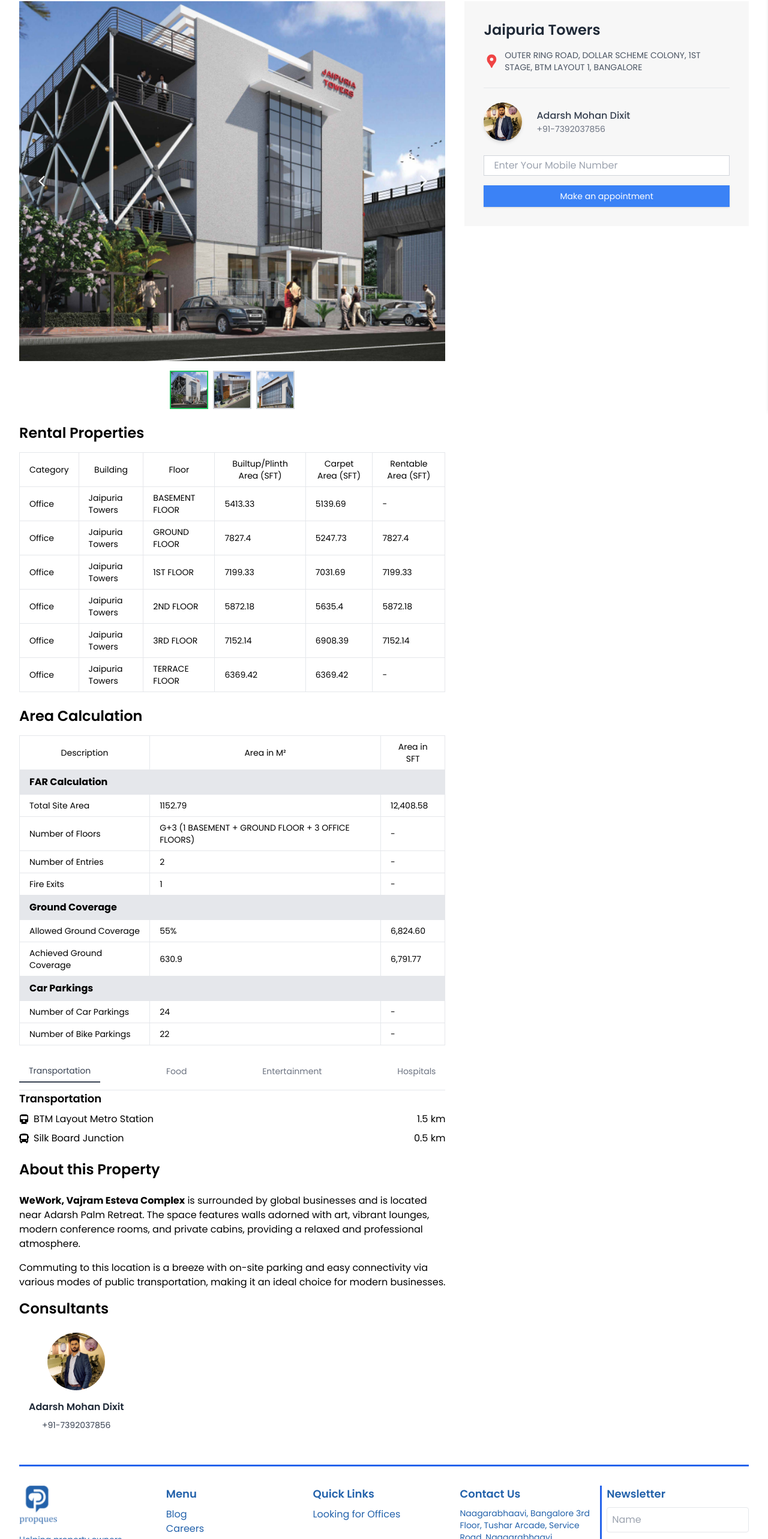
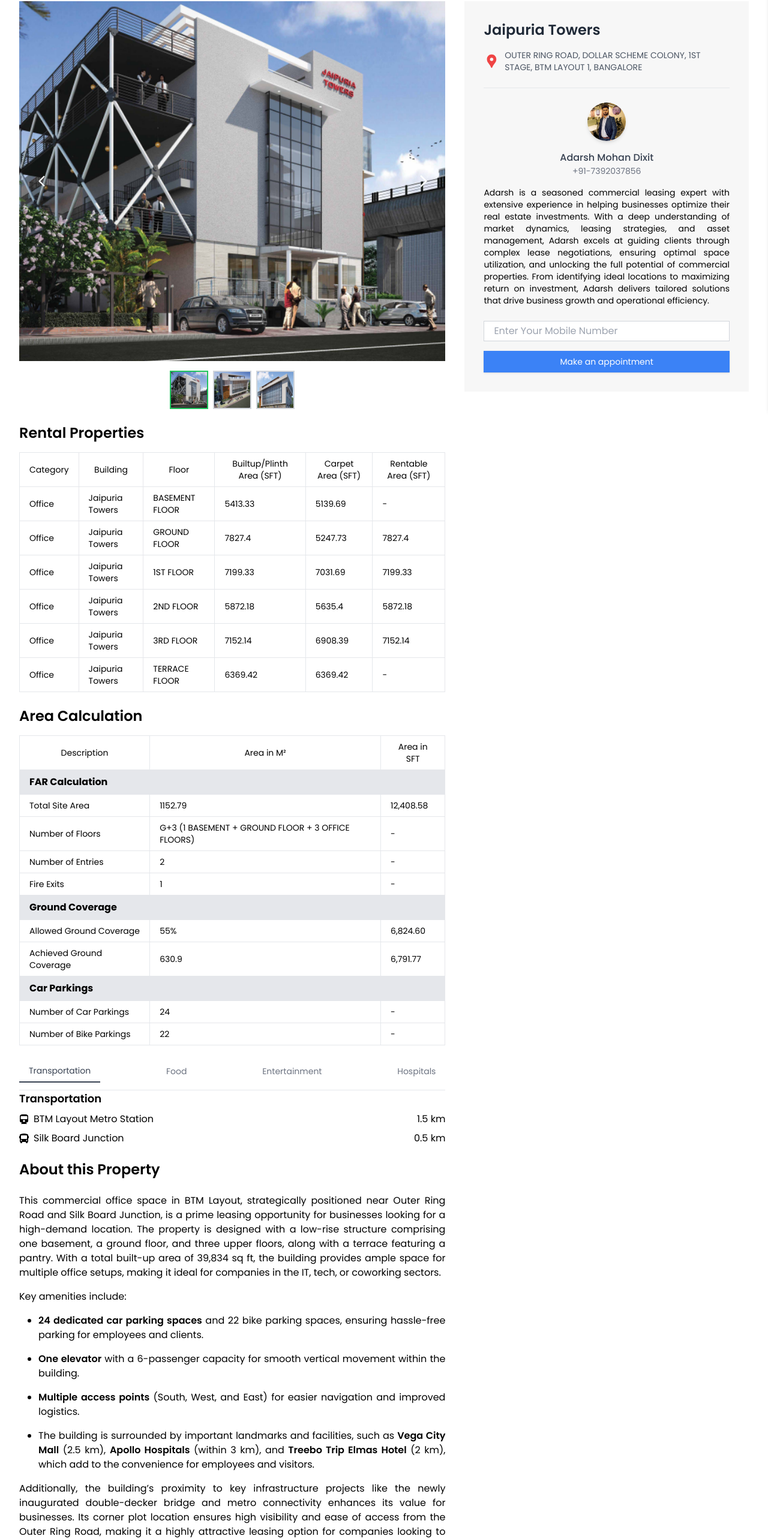
Before and after one commit to harshrao26/search, a React (Vite) app: page / in a window 1280 px wide. Shown: the part 115-2681 px from the top of the page at 60% size. Built offline with nearby package versions, Linux system fonts and the light colour scheme.

Commit message:
Content Added

```diff
--- a/src/App.jsx
+++ b/src/App.jsx
@@ -46,10 +46,10 @@
 
           {isFormVisible && (
             <div className="sticky right-0 top-20 fixed bg-white p-6 shadow-lg rounded-lg w-80">
-              <h1 className="text-3xl font-semibold text-gray-800 mb-4">
+              <h1 className="text-xl font-semibold text-gray-800 mb-4">
                 Jaipuria Towers
               </h1>
-              <p className="flex items-center text-xl text-gray-600 mb-6 gap-2 capitalize">
+              <p className="flex items-center text-sm text-gray-600 mb-6 gap-2 capitalize">
                 <MdLocationPin className="text-red-500" size={40} /> OUTER RING
                 ROAD, DOLLAR SCHEME COLONY, 1ST STAGE, BTM LAYOUT 1, BANGALORE
               </p>
@@ -63,7 +63,7 @@
                   className="w-16 h-16 rounded-full shadow-md"
                 />
                 <div>
-                  <h2 className="text-xl font-medium text-gray-700">
+                  <h2 className="text-base font-medium text-gray-700">
                     Adarsh Mohan Dixit
                   </h2>
                   <p className="text-gray-500">+91-7392037856</p>
@@ -83,7 +83,7 @@
                     onClick={handleVerify}
                     className="bg-blue-500 text-white px-4 py-2 rounded-lg shadow hover:bg-blue-600 transition duration-300"
                   >
-                    Submit Enquiry
+                    Make an appointment
                   </button>
                 </div>
               ) : (
@@ -116,7 +116,7 @@
                     type="submit"
                     className="bg-green-500 text-white px-4 py-2 rounded-lg shadow hover:bg-green-600 transition duration-300"
                   >
-                    Submit Enquiry
+                    Make an appointment
                   </button>
                 </form>
               )}
--- a/src/components/AboutProp.jsx
+++ b/src/components/AboutProp.jsx
@@ -6,16 +6,48 @@
       <h2 className="text-xl md:text-2xl font-semibold mb-6 ">
         About this Property
       </h2>
-      <p className="text-sm md:text-base leading-relaxed  mb-4">
-        <strong>WeWork, Vajram Esteva Complex</strong> is surrounded by global
-        businesses and is located near Adarsh Palm Retreat. The space features
-        walls adorned with art, vibrant lounges, modern conference rooms, and
-        private cabins, providing a relaxed and professional atmosphere.
+      <p className="text-sm md:text-base leading-relaxed text-justify mb-4">
+        This commercial office space in BTM Layout, strategically positioned
+        near Outer Ring Road and Silk Board Junction, is a prime leasing
+        opportunity for businesses looking for a high-demand location. The
+        property is designed with a low-rise structure comprising one basement,
+        a ground floor, and three upper floors, along with a terrace featuring a
+        pantry. With a total built-up area of 39,834 sq ft, the building
+        provides ample space for multiple office setups, making it ideal for
+        companies in the IT, tech, or coworking sectors.
       </p>
-      <p className="text-sm md:text-base leading-relaxed  mb-4">
-        Commuting to this location is a breeze with on-site parking and easy
-        connectivity via various modes of public transportation, making it an
-        ideal choice for modern businesses.
+
+      <p className="">Key amenities include:</p>
+      <ul className="list-disc ml-4 md:ml-8 mt-4 space-y-4 text-justify ">
+        <li className="text-sm md:text-base">
+          <span className="font-semibold">24 dedicated car parking spaces</span>{" "}
+          and 22 bike parking spaces, ensuring hassle-free parking for employees
+          and clients.
+        </li>
+        <li className="text-sm md:text-base">
+          <span className="font-semibold">One elevator</span> with a 6-passenger
+          capacity for smooth vertical movement within the building.
+        </li>
+        <li className="text-sm md:text-base">
+          <span className="font-semibold">Multiple access points</span> (South,
+          West, and East) for easier navigation and improved logistics.
+        </li>
+        <li className="text-sm md:text-base">
+          The building is surrounded by important landmarks and facilities, such
+          as <span className="font-semibold">Vega City Mall</span> (2.5 km),{" "}
+          <span className="font-semibold">Apollo Hospitals</span> (within 3 km),
+          and <span className="font-semibold">Treebo Trip Elmas Hotel</span> (2
+          km), which add to the convenience for employees and visitors.
+        </li>
+      </ul>
+
+      <p className="text-sm md:text-base leading-relaxed text-justify my-4">
+        Additionally, the building’s proximity to key infrastructure projects
+        like the newly inaugurated double-decker bridge and metro connectivity
+        enhances its value for businesses. Its corner plot location ensures high
+        visibility and ease of access from the Outer Ring Road, making it a
+        highly attractive leasing option for companies looking to establish a
+        strong presence in Bangalore.
       </p>
     </div>
   );
--- a/src/components/Contact.jsx
+++ b/src/components/Contact.jsx
@@ -1,15 +1,16 @@
-import React from "react";
+import React,{useEffect} from "react";
 import { MdLocationPin } from "react-icons/md";
 import image from "../../public/image.png";
 
 const Contact = () => {
+
   return (
     <div>
-      <div className=" right-0 top-20 ">
-        <h1 className="text-3xl font-semibold text-gray-800 mb-4">
+      <div className="right-0 top-20 ">
+        <h1 className="text-xl font-semibold text-gray-800 mb-4">
           Jaipuria Towers
         </h1>
-        <p className="flex items-center text-xl text-gray-600 mb-6 gap-2 capitalize">
+        <p className="flex items-center text-sm text-gray-600 mb-6 gap-2 capitalize">
           <MdLocationPin className="text-red-500 " size={40} /> OUTER RING ROAD,
           DOLLAR SCHEME COLONY, 1ST STAGE, BTM LAYOUT 1, BANGALORE
         </p>
@@ -26,7 +27,7 @@
             <h2 className="text-xl font-medium text-gray-700">
               Adarsh Mohan Dixit
             </h2>
-            <p className="text-gray-500">+91-7392037856</p>
+            <p className="text-gray-500 text-sm">+91-7392037856</p>
           </div>
         </div>
 
@@ -37,8 +38,7 @@
             className="px-4 py-2 border border-gray-300 rounded-lg focus:outline-none focus:ring-2 focus:ring-blue-500"
           />
           <button className="bg-blue-500 text-white px-4 py-2 rounded-lg shadow hover:bg-blue-600 transition duration-300">
-            Share Interest
-          </button>
+Make an appointment          </button>
         </div>
       </div>
 
--- a/src/components/Info.jsx
+++ b/src/components/Info.jsx
@@ -1,4 +1,4 @@
-import React, { useState } from "react";
+import React, { useState, useEffect } from "react";
 import ImageGallery from "./ImageGallery";
 import AreaTable from "./AreaTable";
 import AreaCalculationTable from "./AreaCalculationTable";
@@ -7,8 +7,6 @@
 import Consultants from "./Consultants";
 import { MdLocationPin } from "react-icons/md";
 import image from "../../public/image.png";
-// Import OTP-less if available
-// import { otplessLogin } from "otpless-sdk";
 
 const Info = () => {
   const [mobile, setMobile] = useState("");
@@ -16,16 +14,13 @@
   const [email, setEmail] = useState("");
   const [name, setName] = useState("");
   const [superArea, setSuperArea] = useState("");
-  const [isVisible, setIsVisible] = useState(true); // State for visibility
+  const [isVisible, setIsVisible] = useState(true);
 
   const handleMobileChange = (e) => {
     setMobile(e.target.value);
   };
 
   const handleVerify = () => {
-    // Replace with the OTP-less verification method
-    // Example: otplessLogin({ phoneNumber: mobile, successCallback, errorCallback })
-    // This is a mockup for the purpose of this example
     if (mobile === "  ") {
       setIsVerified(true);
       alert("Mobile number verified successfully!");
@@ -36,10 +31,32 @@
 
   const handleSubmit = (e) => {
     e.preventDefault();
-    // Handle form submission logic here
     alert(`Name: ${name}, Email: ${email}, Super Area: ${superArea}`);
   };
 
+  // Scroll event listener to hide right-side div when reaching the bottom
+  useEffect(() => {
+    const handleScroll = () => {
+      const scrollTop =
+        window.pageYOffset || document.documentElement.scrollTop;
+      const windowHeight = window.innerHeight;
+      const fullHeight = document.documentElement.scrollHeight;
+
+      // Check if the user has scrolled near the bottom of the page
+      if (scrollTop + windowHeight >= fullHeight - 500) {
+        setIsVisible(false); // Hide the right-side div when near the bottom
+      } else {
+        setIsVisible(true); // Show it if not near the bottom
+      }
+    };
+
+    window.addEventListener("scroll", handleScroll);
+
+    // Cleanup the event listener on unmount
+    return () => {
+      window.removeEventListener("scroll", handleScroll);
+    };
+  }, []);
 
   return (
     <div className="w-full flex md:px-8 gap-8">
@@ -67,7 +84,7 @@
 
           <hr className="mb-6" />
 
-          <div className="flex items-center gap-6 mb-6">
+          <div className="flex flex-col items-center gap-4 mb-6">
             <img
               src={image}
               alt="Person"
@@ -77,8 +94,22 @@
               <h2 className="text-base font-medium text-gray-700">
                 Adarsh Mohan Dixit
               </h2>
-              <p className="text-gray-500 text-sm">+91-7392037856</p>
+              <p className="text-gray-500 text-sm text-center">+91-7392037856</p>
             </div>
+            <h1>
+              <p className="text-sm text-justify">
+                Adarsh is a seasoned commercial leasing expert with
+                extensive experience in helping businesses optimize their real
+                estate investments. With a deep understanding of market
+                dynamics, leasing strategies, and asset management, Adarsh
+                excels at guiding clients through complex lease negotiations,
+                ensuring optimal space utilization, and unlocking the full
+                potential of commercial properties. From identifying ideal
+                locations to maximizing return on investment, Adarsh
+                delivers tailored solutions that drive business growth and
+                operational efficiency.
+              </p>
+            </h1>
           </div>
 
           {!isVerified ? (
```
